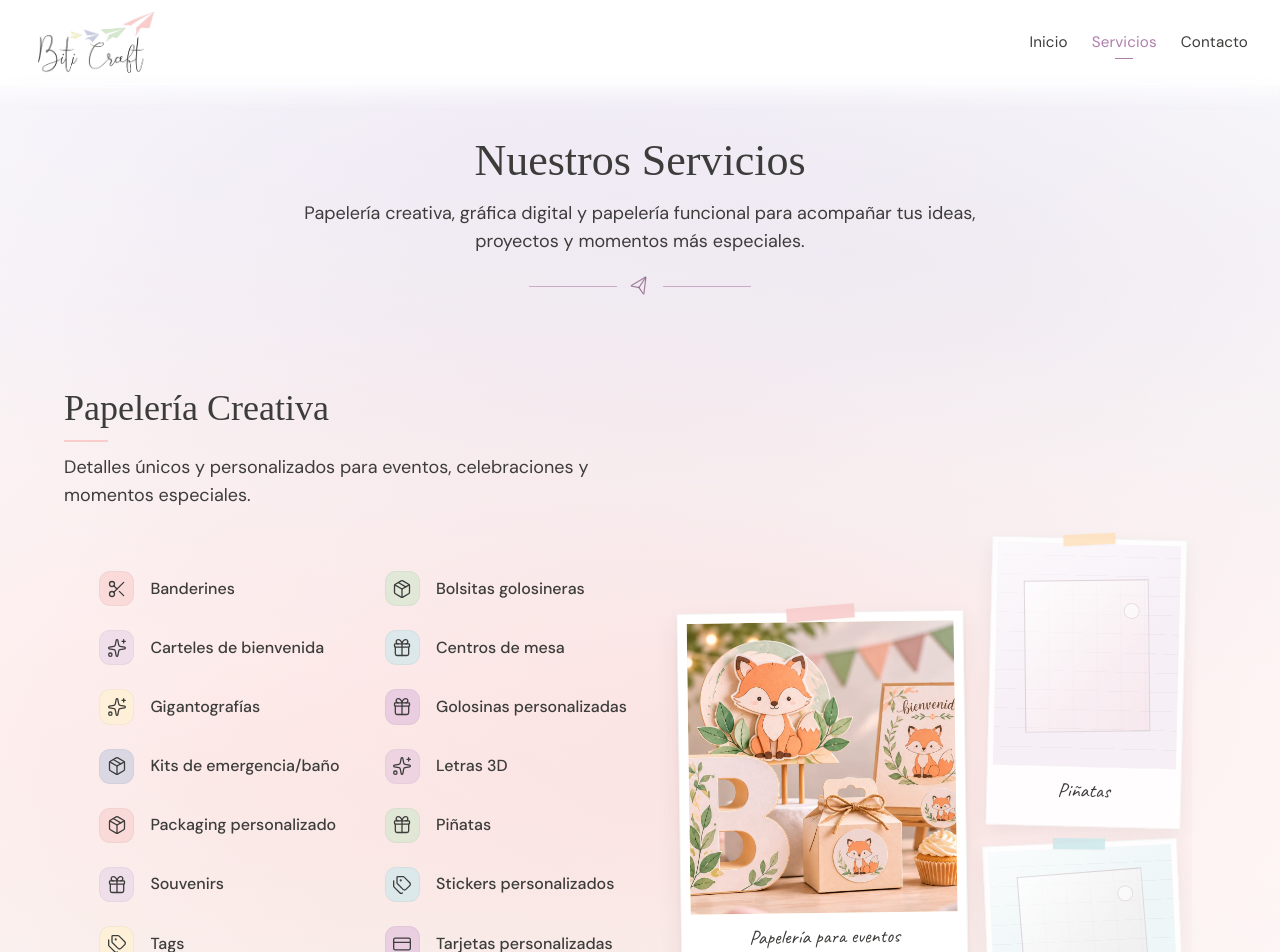
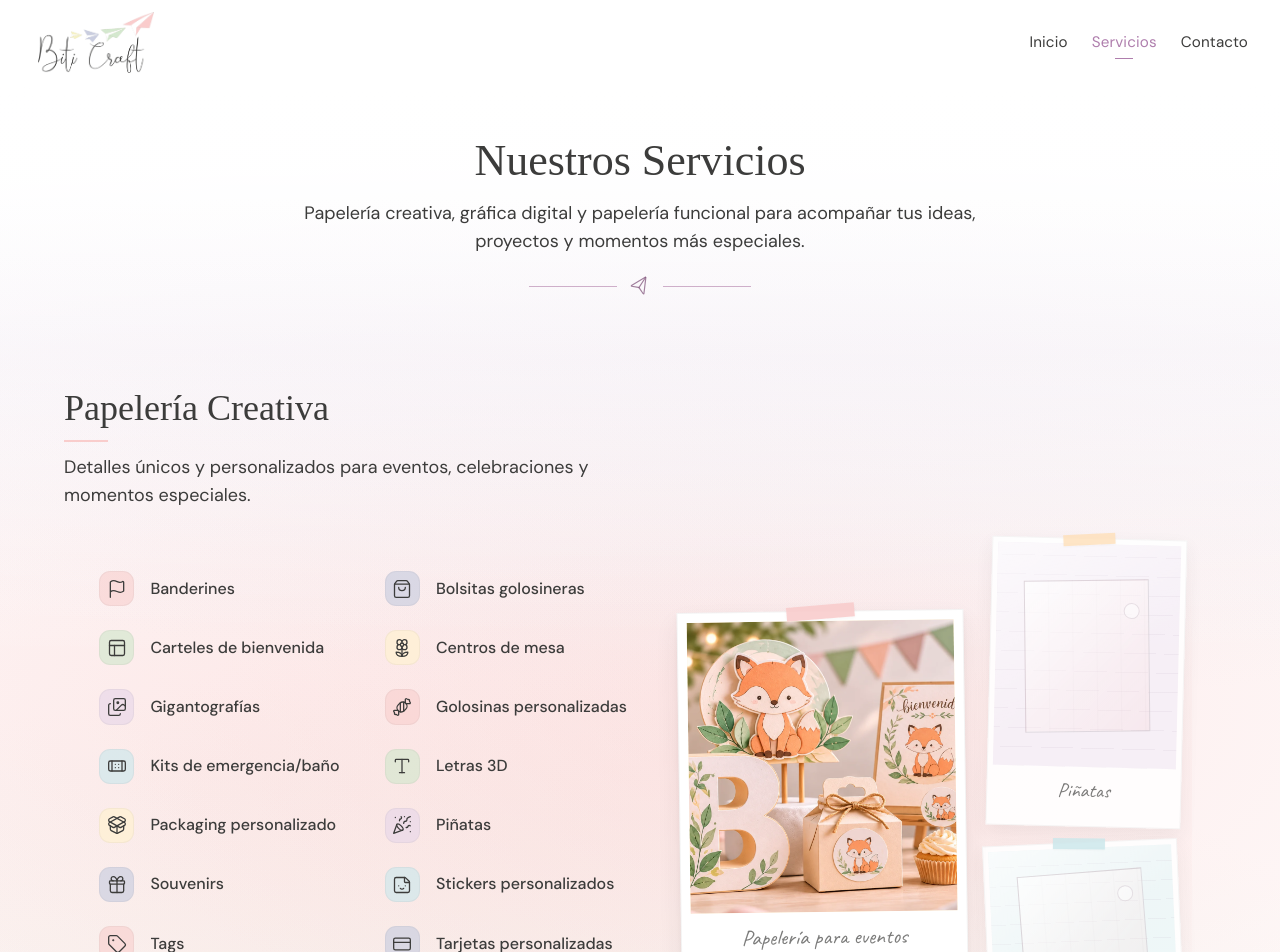
Before and after one commit to nicoKaminski/biticraft, a Next.js app: page /servicios in a window 1280 px wide. Shown: the top 952 px of the page. Built offline with nearby package versions, Linux system fonts and the light colour scheme.

Commit message:
feat: consolida rediseño de servicios

```diff
--- a/agent/prompt-contract.md
+++ b/agent/prompt-contract.md
@@ -20,4 +20,4 @@ Todo prompt de trabajo para este repositorio debe indicar:
 
 ## Contrato tipográfico
 
-El sistema tipográfico es un contrato de diseño. Times New Roman es la única familia autorizada para headings; `Times, serif` son fallbacks técnicos de plataforma, no familias alternativas de diseño. DM Sans es la única familia autorizada para cuerpo e interfaz. Los únicos pesos permitidos son 300, 400 y 500; 600, 700, 800, 900, `bold` y `bolder` están prohibidos. Ningún agente puede incorporar otra familia, peso o archivo de fuente sin aprobación expresa del responsable. No se permiten overrides tipográficos locales que evadan el sistema global. Cualquier cambio futuro de tipografía requiere aprobación explícita. Ejecuta la validación tipográfica junto con las validaciones habituales cuando el alcance involucre estilos o tipografía.
+El sistema tipográfico global es un contrato de diseño. Times New Roman es la única familia autorizada para headings; `Times, serif` son fallbacks técnicos de plataforma, no familias alternativas de diseño. DM Sans es la única familia autorizada para cuerpo e interfaz. Los únicos pesos globales permitidos son 300, 400 y 500; 600, 700, 800, 900, `bold` y `bolder` están prohibidos. Excepción decorativa de `/servicios`: se autoriza Caveat únicamente para los captions manuscritos de piezas visuales tipo polaroid de `src/app/servicios/page.tsx`. Debe cargarse mediante `next/font/google`, con peso 400 y subset `latin`, utilizando únicamente la clase generada localmente, sin exponer una variable CSS global. Su uso debe quedar combinado con `.captionManuscrito`. Caveat no forma parte del sistema tipográfico global y no puede utilizarse en headings, cuerpo, navegación, botones, formularios, módulos, listas, otras páginas ni otros elementos de interfaz. Cualquier ampliación futura requiere aprobación explícita. Fuera de esta excepción, ningún agente puede incorporar otra familia, peso o archivo de fuente sin aprobación expresa del responsable, ni usar overrides tipográficos locales que evadan el sistema global. Ejecuta la validación tipográfica junto con las validaciones habituales cuando el alcance involucre estilos o tipografía.
--- a/agent/rules.md
+++ b/agent/rules.md
@@ -14,4 +14,4 @@
 
 ## Contrato tipográfico
 
-El sistema tipográfico es un contrato de diseño. Times New Roman es la única familia autorizada para headings; `Times, serif` son fallbacks técnicos de plataforma, no familias alternativas de diseño. DM Sans es la única familia autorizada para cuerpo e interfaz. Los únicos pesos permitidos son 300, 400 y 500; 600, 700, 800, 900, `bold` y `bolder` están prohibidos. Ningún agente puede incorporar otra familia, peso o archivo de fuente sin aprobación expresa del responsable. No se permiten overrides tipográficos locales que evadan el sistema global. Cualquier cambio futuro de tipografía requiere aprobación explícita. Ejecuta la validación tipográfica junto con las validaciones autorizadas que correspondan al alcance.
+El sistema tipográfico global es un contrato de diseño. Times New Roman es la única familia autorizada para headings; `Times, serif` son fallbacks técnicos de plataforma, no familias alternativas de diseño. DM Sans es la única familia autorizada para cuerpo e interfaz. Los únicos pesos globales permitidos son 300, 400 y 500; 600, 700, 800, 900, `bold` y `bolder` están prohibidos. Excepción decorativa de `/servicios`: se autoriza Caveat únicamente para los captions manuscritos de piezas visuales tipo polaroid de `src/app/servicios/page.tsx`. Debe cargarse mediante `next/font/google`, con peso 400 y subset `latin`, utilizando únicamente la clase generada localmente, sin exponer una variable CSS global. Su uso debe quedar combinado con `.captionManuscrito`. Caveat no forma parte del sistema tipográfico global y no puede utilizarse en headings, cuerpo, navegación, botones, formularios, módulos, listas, otras páginas ni otros elementos de interfaz. Cualquier ampliación futura requiere aprobación explícita. Fuera de esta excepción, ningún agente puede incorporar otra familia, peso o archivo de fuente sin aprobación expresa del responsable, ni usar overrides tipográficos locales que evadan el sistema global. Ejecuta la validación tipográfica junto con las validaciones autorizadas que correspondan al alcance.
--- a/src/app/servicios/page.module.css
+++ b/src/app/servicios/page.module.css
@@ -2,6 +2,15 @@
   overflow: clip;
   background-color: #ffffff;
   background-image:
+    linear-gradient(
+      to bottom,
+      #ffffff 0,
+      rgba(255, 255, 255, 0.98) 5rem,
+      rgba(255, 255, 255, 0.86) 12rem,
+      rgba(255, 255, 255, 0.58) 21rem,
+      rgba(255, 255, 255, 0.2) 30rem,
+      transparent 36rem
+    ),
     radial-gradient(ellipse 92% 12% at 40% 2%, rgba(220, 205, 235, 0.28), transparent 100%),
     radial-gradient(ellipse 105% 15% at 68% 6%, rgba(201, 205, 223, 0.22), transparent 100%),
     radial-gradient(ellipse 102% 22% at 56% 21%, rgba(249, 205, 204, 0.4), transparent 100%),
@@ -25,6 +34,12 @@
   min-height: 16.5rem;
   align-items: center;
   padding-block: clamp(2.5rem, 4vw, 3.5rem);
+  background-image: linear-gradient(
+    to bottom,
+    rgba(255, 255, 255, 0.08) 0%,
+    rgba(255, 255, 255, 0.04) 42%,
+    rgba(231, 216, 233, 0.14) 100%
+  );
   text-align: center;
 }
 
@@ -81,6 +96,17 @@
 .seccionDigital,
 .seccionFuncional {
   padding-block: clamp(2.5rem, 2.8vw, 2.75rem);
+}
+
+.seccionCreativa {
+  background-image: linear-gradient(
+    to bottom,
+    rgba(231, 216, 233, 0.14) 0%,
+    rgba(231, 216, 233, 0.1) 36%,
+    rgba(231, 216, 233, 0) 100%
+  );
+  background-repeat: no-repeat;
+  background-size: 100% 18rem;
 }
 
 .encabezadoCategoria {
@@ -271,7 +297,6 @@
 }
 
 .fotografiaCreativa,
-.fotografiaDigital,
 .fotografiaFuncional {
   position: relative;
   min-width: 0;
@@ -307,13 +332,25 @@
   text-align: center;
 }
 
+.pieCreativo.captionManuscrito,
+.pieDigital.captionManuscrito {
+  color: rgba(60, 60, 59, 0.68);
+  font-weight: var(--font-weight-regular);
+}
+
+.polaroidCreativa .pieCreativo.captionManuscrito {
+  font-size: calc(var(--font-size-product-title) + 0.125rem);
+}
+
 .pieDigital.captionManuscrito {
   display: block;
+  grid-row: 2;
+  grid-column: 1;
+  align-self: center;
   width: 100%;
-  padding-block: 0.75rem 0.35rem;
-  color: rgba(60, 60, 59, 0.68);
+  margin: 0;
+  padding: 0;
   font-size: var(--font-size-card-title-mobile);
-  font-weight: var(--font-weight-regular);
   line-height: 1.15;
   text-align: center;
 }
@@ -374,36 +411,34 @@
   stroke-width: 1.55;
 }
 
-.productoCreativo:nth-child(8n + 1) .iconoProducto {
+.productoCreativo:nth-child(12n + 1) .iconoProducto,
+.productoCreativo:nth-child(12n + 6) .iconoProducto {
   background-color: rgba(249, 205, 204, 0.58);
 }
 
-.productoCreativo:nth-child(8n + 2) .iconoProducto {
+.productoCreativo:nth-child(12n + 3) .iconoProducto,
+.productoCreativo:nth-child(12n + 8) .iconoProducto {
   background-color: rgba(212, 231, 206, 0.66);
 }
 
-.productoCreativo:nth-child(8n + 3) .iconoProducto {
+.productoCreativo:nth-child(12n + 5) .iconoProducto,
+.productoCreativo:nth-child(12n + 10) .iconoProducto {
   background-color: rgba(231, 216, 233, 0.68);
 }
 
-.productoCreativo:nth-child(8n + 4) .iconoProducto {
+.productoCreativo:nth-child(12n + 7) .iconoProducto,
+.productoCreativo:nth-child(12n + 12) .iconoProducto {
   background-color: rgba(205, 232, 236, 0.68);
 }
 
-.productoCreativo:nth-child(8n + 5) .iconoProducto {
+.productoCreativo:nth-child(12n + 4) .iconoProducto,
+.productoCreativo:nth-child(12n + 9) .iconoProducto {
   background-color: rgba(254, 240, 214, 0.86);
 }
 
-.productoCreativo:nth-child(8n + 6) .iconoProducto {
-  background-color: rgba(220, 186, 219, 0.58);
-}
-
-.productoCreativo:nth-child(8n + 7) .iconoProducto {
+.productoCreativo:nth-child(12n + 2) .iconoProducto,
+.productoCreativo:nth-child(12n + 11) .iconoProducto {
   background-color: rgba(201, 205, 223, 0.66);
-}
-
-.productoCreativo:nth-child(8n) .iconoProducto {
-  background-color: rgba(220, 186, 219, 0.42);
 }
 
 /* Digital se organiza como pieza visual y una secuencia de servicios. */
@@ -420,14 +455,14 @@
 .fotografiaDigital {
   position: relative;
   display: grid;
-  grid-template-rows: minmax(0, 1fr) auto;
+  grid-template-rows: auto minmax(3.15rem, 1fr);
   margin: 0;
   padding: 0.6rem 0.6rem 0.2rem;
   border: 1px solid rgba(60, 60, 59, 0.055);
   border-radius: 0.35rem;
   background-color: #ffffff;
   box-shadow: 0 0.8rem 1.8rem rgba(60, 60, 59, 0.075);
-  transform: rotate(-0.75deg);
+  transform: rotate(-1.25deg);
 }
 
 .fotografiaDigital::before {
--- a/src/app/servicios/page.tsx
+++ b/src/app/servicios/page.tsx
@@ -1,22 +1,31 @@
 import Image from "next/image";
 import { Caveat } from "next/font/google";
 import {
+  Bandage,
   Bell,
+  Cake,
   CalendarCheck,
   CalendarDays,
+  Candy,
   CreditCard,
+  Flag,
+  Flower2,
   Gift,
   Heart,
+  Images,
   ListChecks,
   MonitorSmartphone,
   NotebookPen,
-  Package,
+  PackageOpen,
   PanelsTopLeft,
+  PartyPopper,
   Printer,
-  Scissors,
   Send,
-  Sparkles,
-  Tags,
+  ShoppingBag,
+  Sticker,
+  Tag,
+  Type,
+  WandSparkles,
 } from "lucide-react";
 import { Boton } from "@/components/ui/Boton";
 import { SubrayadoTitulo } from "@/components/ui/SubrayadoTitulo";
@@ -31,22 +40,22 @@ const caveat = Caveat({
 const captionClass = `${styles.captionManuscrito} ${caveat.className}`;
 
 const papeleriaCreativa = [
-  { nombre: "Banderines", Icono: Scissors },
-  { nombre: "Bolsitas golosineras", Icono: Package },
-  { nombre: "Carteles de bienvenida", Icono: Sparkles },
-  { nombre: "Centros de mesa", Icono: Gift },
-  { nombre: "Gigantografías", Icono: Sparkles },
-  { nombre: "Golosinas personalizadas", Icono: Gift },
-  { nombre: "Kits de emergencia/baño", Icono: Package },
-  { nombre: "Letras 3D", Icono: Sparkles },
-  { nombre: "Packaging personalizado", Icono: Package },
-  { nombre: "Piñatas", Icono: Gift },
+  { nombre: "Banderines", Icono: Flag },
+  { nombre: "Bolsitas golosineras", Icono: ShoppingBag },
+  { nombre: "Carteles de bienvenida", Icono: PanelsTopLeft },
+  { nombre: "Centros de mesa", Icono: Flower2 },
+  { nombre: "Gigantografías", Icono: Images },
+  { nombre: "Golosinas personalizadas", Icono: Candy },
+  { nombre: "Kits de emergencia/baño", Icono: Bandage },
+  { nombre: "Letras 3D", Icono: Type },
+  { nombre: "Packaging personalizado", Icono: PackageOpen },
+  { nombre: "Piñatas", Icono: PartyPopper },
   { nombre: "Souvenirs", Icono: Gift },
-  { nombre: "Stickers personalizados", Icono: Tags },
-  { nombre: "Tags", Icono: Tags },
+  { nombre: "Stickers personalizados", Icono: Sticker },
+  { nombre: "Tags", Icono: Tag },
   { nombre: "Tarjetas personalizadas", Icono: CreditCard },
-  { nombre: "Toppers decorativos", Icono: Gift },
-  { nombre: "Toppers para torta", Icono: Gift },
+  { nombre: "Toppers decorativos", Icono: WandSparkles },
+  { nombre: "Toppers para torta", Icono: Cake },
 ];
 
 const graficaDigital = [
```
Also changed, not shown: 1 other file (tests, documents, lock files or other folders).
